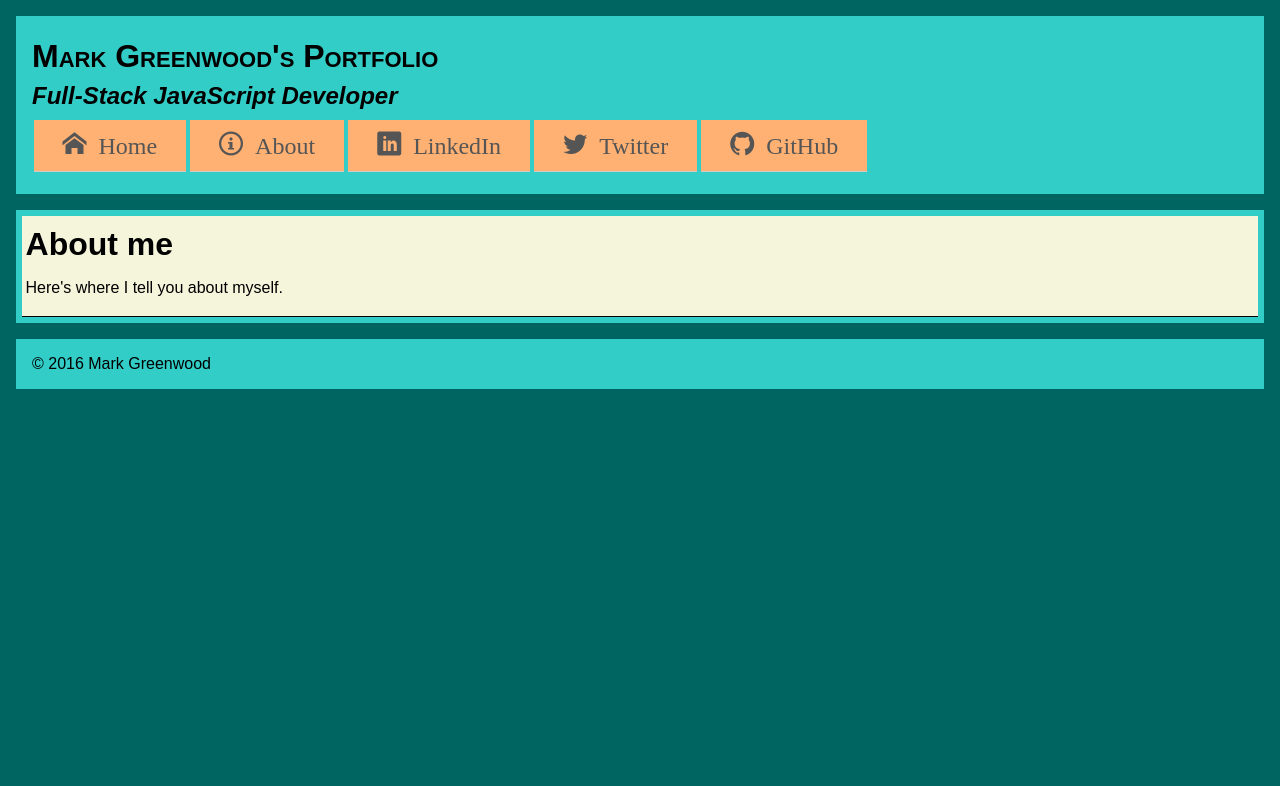
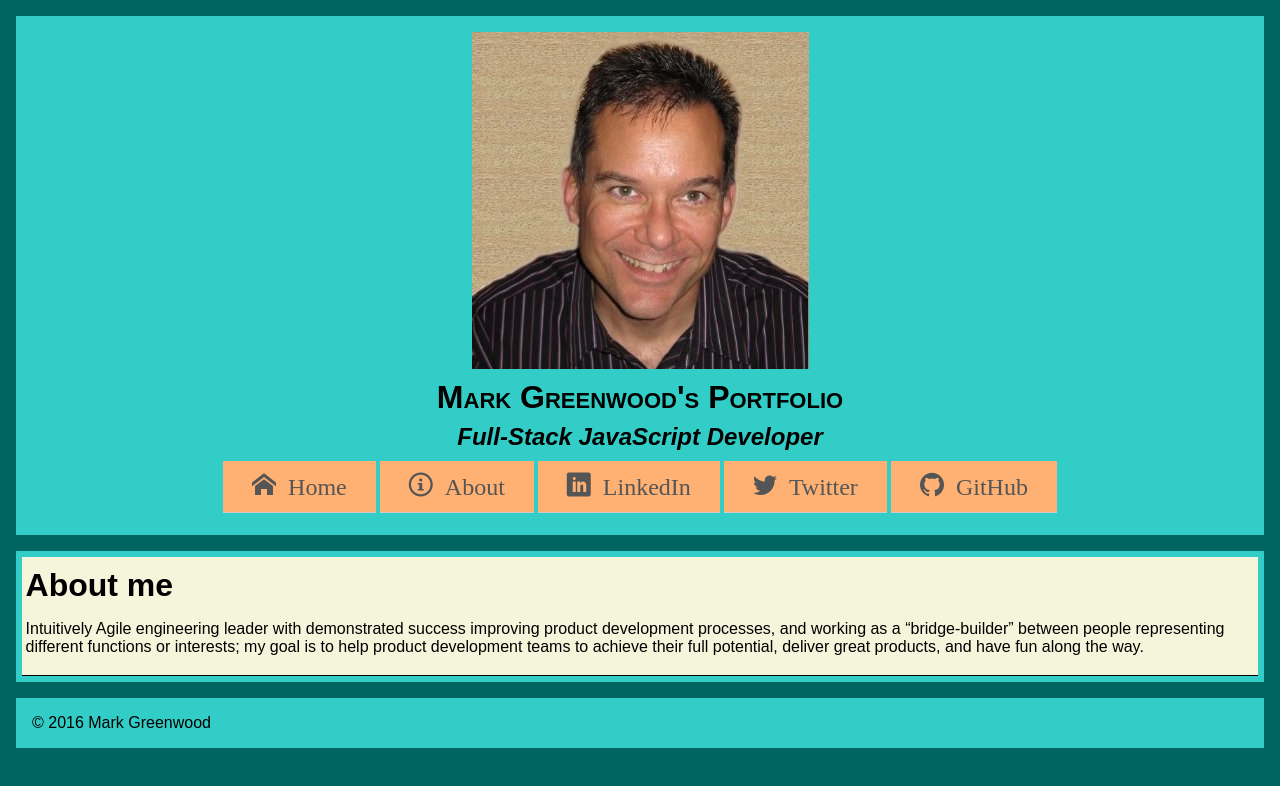
Before and after one commit to markgreenwood/portfolio, a plain HTML site: page index.html in a window 1280 px wide. Both pictures are taken after a click on the link "About". Drawn offline with nearby package versions, Linux system fonts and the light colour scheme; files whose address does not match are found by name.

Commit message:
Added profile photo, more descriptive text about me, and more layout changes

```diff
--- a/index.html
+++ b/index.html
@@ -1,4 +1,8 @@
 <!DOCTYPE html>
+<!--
+This application was heavily influenced by the techniques used in the  Blog
+application (lab) in Code Fellows 301
+-->
 <html>
 <head>
   <meta charset="utf-8">
@@ -13,6 +17,7 @@
 </head>
 <body>
   <header class="clearfix">
+    <img id="profile-photo" src="images/MarkProfilePhoto.jpg"></img>
     <h1>Mark Greenwood's Portfolio</h1>
     <h2>Full-Stack JavaScript Developer</h2>
     <nav class="main-nav">
@@ -40,7 +45,7 @@
     </section>
     <section id="about" class="tab-content">
       <h1>About me</h1>
-      <p>Here's where I tell you about myself.</p>
+      <p>Intuitively Agile engineering leader with demonstrated success improving product development processes, and working as a “bridge-builder” between people representing different functions or interests; my goal is to help product development teams to achieve their full potential, deliver great products, and have fun along the way.</p>
     </section>
   </main>
   <footer>
--- a/styles/layout.css
+++ b/styles/layout.css
@@ -3,3 +3,14 @@
   display: table;
   clear: both;
 }
+
+header {
+  text-align: center;
+}
+
+header h1, h2 {
+  text-align: center;
+}
+
+.profile-photo {
+}
--- a/styles/module.css
+++ b/styles/module.css
@@ -5,7 +5,6 @@
 
 .main-nav {
   padding: 0.1em;
-  width: 100%;
 }
 
 .main-nav ul {
```
Also changed, not shown: images/MarkProfilePhoto.jpg (added).
